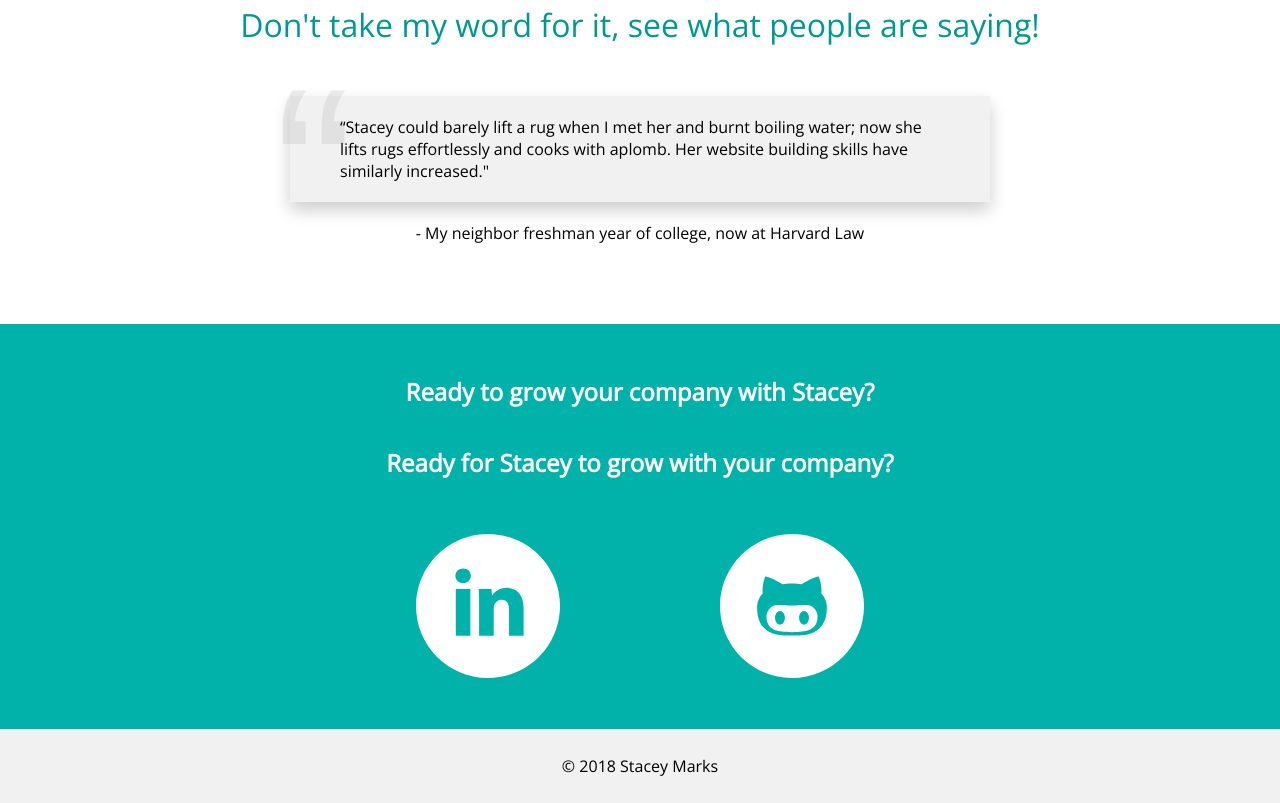
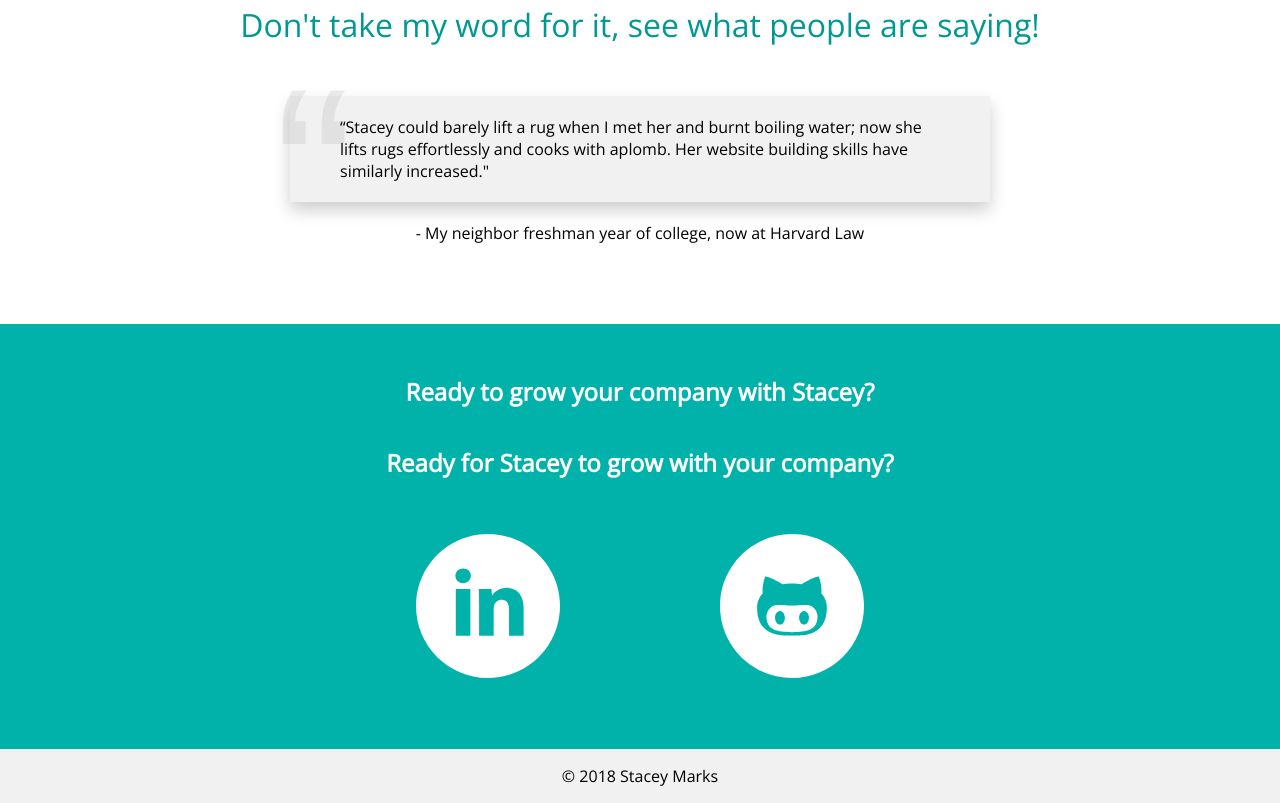
Before and after one commit to smarks8/blueabode, a website: page index.html in a window 1280 px wide. Shown: the part 1457-2260 px from the top of the page. Drawn offline with nearby package versions, Linux system fonts and the light colour scheme.

Commit message:
fixed footer

```diff
--- a/main.scss
+++ b/main.scss
@@ -375,7 +375,6 @@ footer {
   position: absolute;
   bottom: 0;
   text-align: center;
-  padding: 10px 0;
   margin: 0;
   left: 0;
   background-color: $gray-light;
```
Also changed, not shown: style.css.
